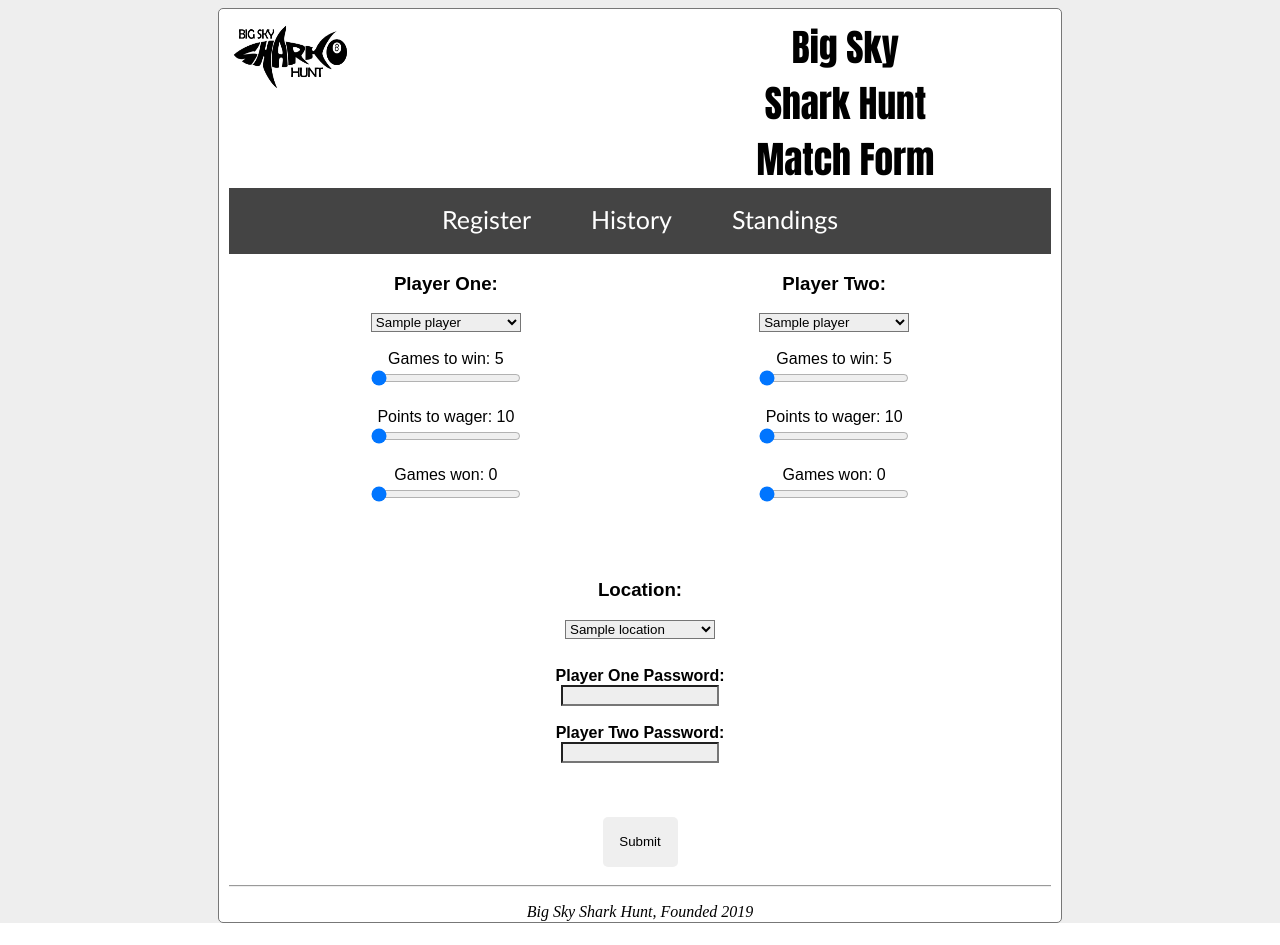
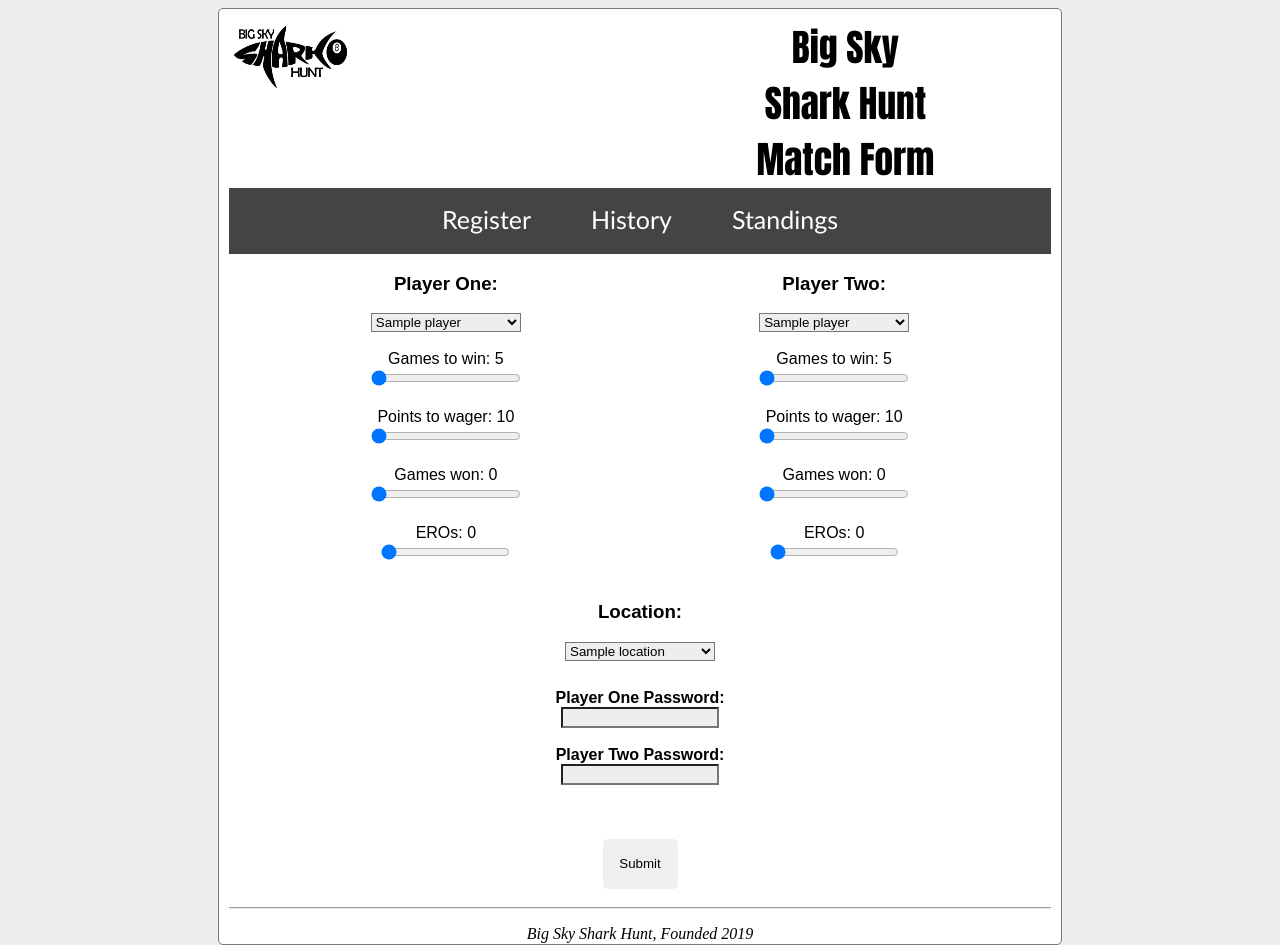
Before and after one commit to spencer602/league-manager, a PHP site: page /registermatchform.php in a window 1280 px wide. Before the commit the page ends 923 px from the top, so only its background shows below. Run offline with PHP 8.4, Linux system fonts and the light colour scheme; tables that the repository leaves empty or names only in its code hold one stand-in row (values such as "Sample post").

Commit message:
add ero labels

```diff
--- a/registermatchform.php
+++ b/registermatchform.php
@@ -42,6 +42,11 @@
                   <br><br>
                   <label id = "playerOneGamesWonLabel">Games won: 0</label><br>
                   <input type = "range" min = "0" max = "9" name = "playerOneGamesWonInput" id = "playerOneGamesWonInput" value = "0">
+                    <br><BR>
+                   <label id = "playerOneEROLabel">EROs: 0</label><Br>
+                   <input type = "range" min = "0" max = "9" name = "playerOneEROInput" id = "playerOneEROInput" value = "0">
+
+
 				</div>
             <div id="p2">
             <h3>Player Two:</h3>
@@ -57,7 +62,15 @@
             <br><br>
             <label id = "playerTwoGamesWonLabel">Games won: 0</label><br>
             <input type = "range" min = "0" max = "9" name = "playerTwoGamesWonInput" id = "playerTwoGamesWonInput" value = "0">
-            <br><br><br><br>
+            <br><br>
+
+                <label id = "playerTwoEROLabel">EROs: 0</label><br>
+                <input type = "range" min = "0" max = "9" name = "playerTwoEROInput" id = "playerTwoEROInput" value = "0">
+
+                <br><br>
+
+
+
             </div>
             <div class="spacer"></div>
             <div id="loc">
```
